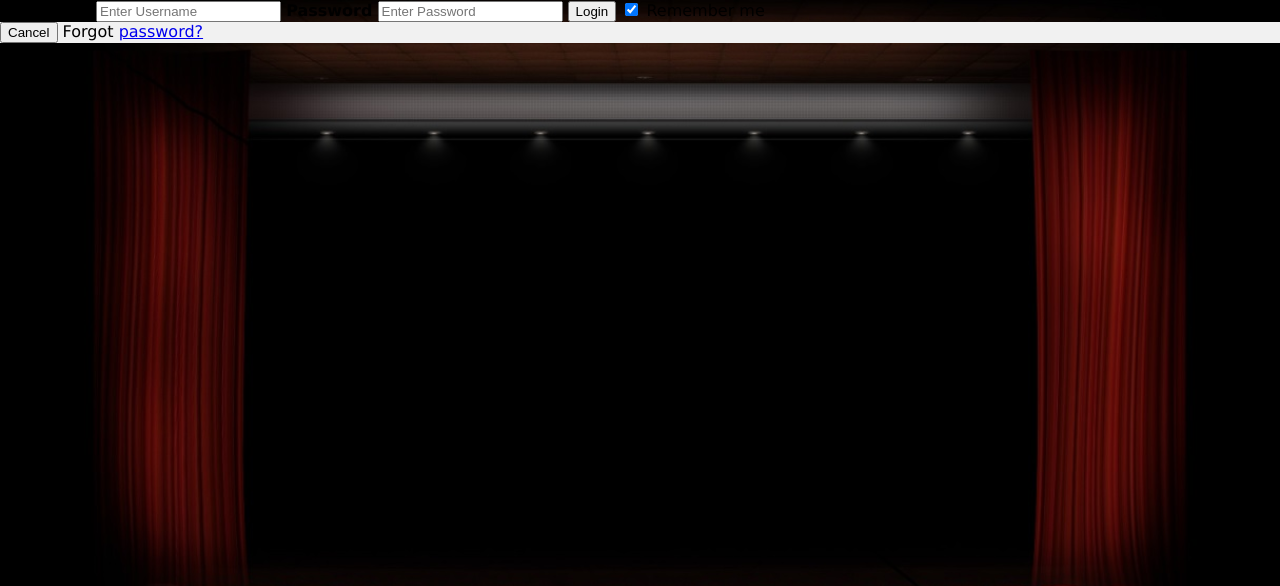
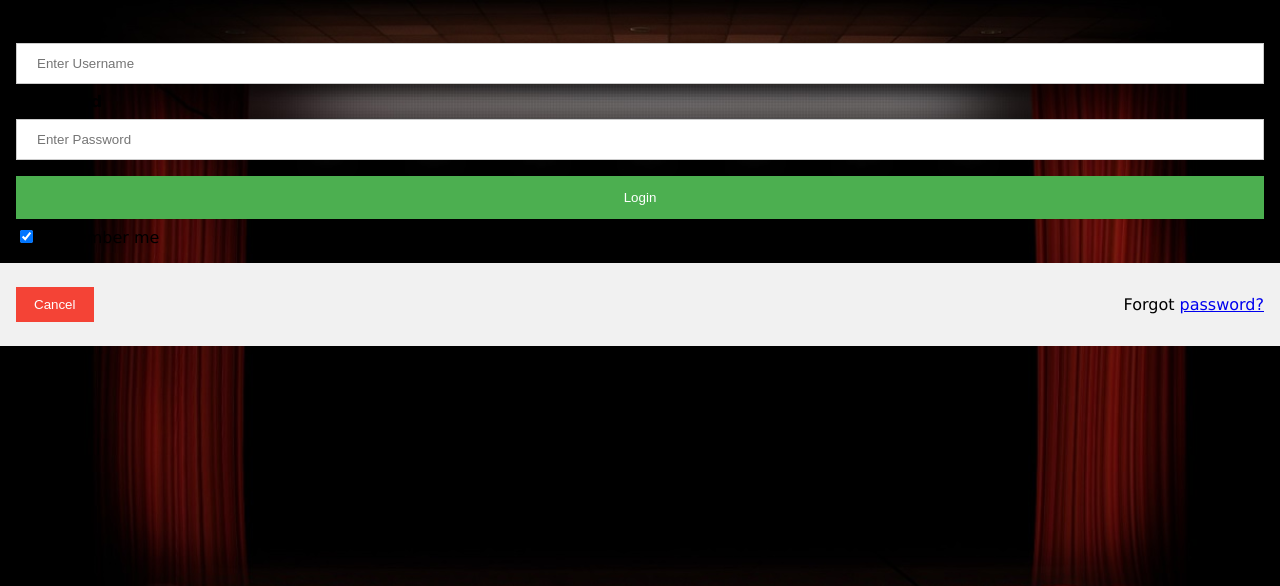
Before and after one commit to ThaksaNanan/silly4, a PHP site: page /Login.html in a window 1280 px wide. Shown: the top 586 px of the page. Run offline with PHP 8.4, Linux system fonts and the light colour scheme.

Commit message:
Update Homepage.css

```diff
--- a/Project1_2(WedBooking)/Homepage.css
+++ b/Project1_2(WedBooking)/Homepage.css
@@ -123,3 +123,122 @@ img {vertical-align: middle;}
 @media only screen and (max-width: 300px) {
   .prev, .next,.text {font-size: 11px}
 }
+
+/* Full-width input fields */
+input[type=text], input[type=password] {
+  width: 100%;
+  padding: 12px 20px;
+  margin: 8px 0;
+  display: inline-block;
+  border: 1px solid #ccc;
+  box-sizing: border-box;
+}
+
+/* Set a style for all buttons */
+button {
+  background-color: #4CAF50;
+  color: white;
+  padding: 14px 20px;
+  margin: 8px 0;
+  border: none;
+  cursor: pointer;
+  width: 100%;
+}
+
+button:hover {
+  opacity: 0.8;
+}
+
+/* Extra styles for the cancel button */
+.cancelbtn {
+  width: auto;
+  padding: 10px 18px;
+  background-color: #f44336;
+}
+
+/* Center the image and position the close button */
+.imgcontainer {
+  text-align: center;
+  margin: 24px 0 12px 0;
+  position: relative;
+}
+
+img.avatar {
+  width: 40%;
+  border-radius: 50%;
+}
+
+.container {
+  padding: 16px;
+}
+
+span.psw {
+  float: right;
+  padding-top: 16px;
+}
+
+/* The Modal (background) */
+.modal {
+  display: none; /* Hidden by default */
+  position: fixed; /* Stay in place */
+  z-index: 1; /* Sit on top */
+  left: 0;
+  top: 0;
+  width: 100%; /* Full width */
+  height: 100%; /* Full height */
+  overflow: auto; /* Enable scroll if needed */
+  background-color: rgb(0,0,0); /* Fallback color */
+  background-color: rgba(0,0,0,0.4); /* Black w/ opacity */
+  padding-top: 60px;
+}
+
+/* Modal Content/Box */
+.modal-content {
+  background-color: #fefefe;
+  margin: 5% auto 15% auto; /* 5% from the top, 15% from the bottom and centered */
+  border: 1px solid #888;
+  width: 80%; /* Could be more or less, depending on screen size */
+}
+
+/* The Close Button (x) */
+.close {
+  position: absolute;
+  right: 25px;
+  top: 0;
+  color: #000;
+  font-size: 35px;
+  font-weight: bold;
+}
+
+.close:hover,
+.close:focus {
+  color: red;
+  cursor: pointer;
+}
+
+/* Add Zoom Animation */
+.animate {
+  -webkit-animation: animatezoom 0.6s;
+  animation: animatezoom 0.6s
+}
+
+@-webkit-keyframes animatezoom {
+  from {-webkit-transform: scale(0)}
+  to {-webkit-transform: scale(1)}
+}
+
+@keyframes animatezoom {
+  from {transform: scale(0)}
+  to {transform: scale(1)}
+}
+
+/* Change styles for span and cancel button on extra small screens */
+@media screen and (max-width: 300px) {
+  span.psw {
+     display: block;
+     float: none;
+  }
+  .cancelbtn {
+     width: 100%;
+  }
+}
```
